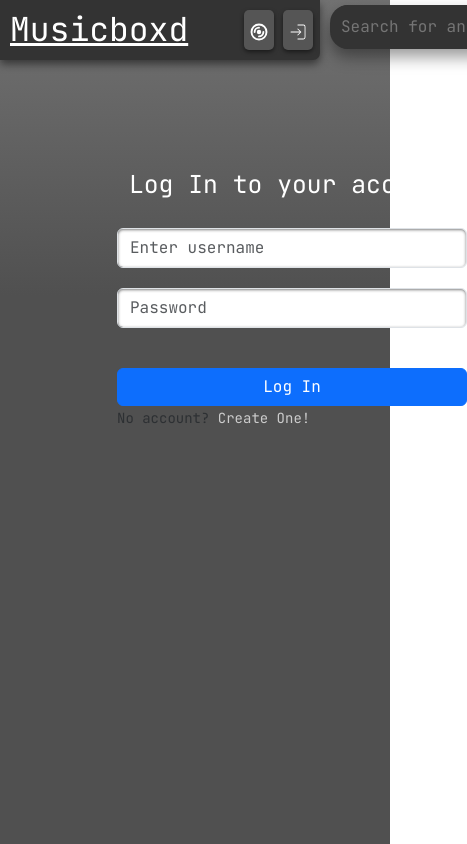
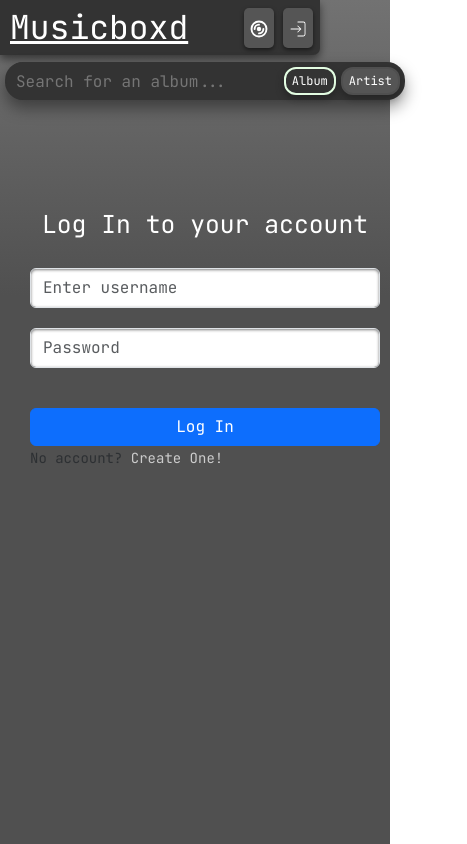
Before and after one commit to jlemoureATSSU/Musicboxd, a React (Create React App) app in the folder frontend/: page /login in a window 390 px wide. Shown: the whole page, 467 px wide, since content can reach past the window. Built offline with nearby package versions, Linux system fonts and the light colour scheme.

Commit message:
style changes

```diff
--- a/frontend/src/App.js
+++ b/frontend/src/App.js
@@ -49,7 +49,6 @@
           <Route path="/createListPage/:listId" element={<CreateListPage />} />
           <Route path="/albumPage/:spotifyId" element={<AlbumPage />} />
           <Route path="/artistPage/:artistSpotifyId" element={<ArtistPage />} />
-          <Route path="/searchBar" element={<SearchBar />} />
           <Route path="/listPage/:listId" element={<ListPage />} />
           <Route path="/albums" element={<Albums />} />
 
--- a/frontend/src/components/pages/albumPage.js
+++ b/frontend/src/components/pages/albumPage.js
@@ -233,7 +233,7 @@
                 <div className="album-artist">{artistLink}</div>
                 <img src={albumDetails.coverArtUrl} alt={`${title} cover art`} className="album-cover-art" />
                 <div className="album-info">
-                    <div className="album-release-date"> Released {formattedReleaseDate} </div>
+                    <div className="album-release-date"> Released: {formattedReleaseDate} </div>
                 </div>
             </div>
         </div>
--- a/frontend/src/components/pages/loginPage.js
+++ b/frontend/src/components/pages/loginPage.js
@@ -38,7 +38,7 @@
   };
 
   return (
-    <div className="main">
+    <div className="page">
       <div className="main login-container">
         <h2>Log In to your account</h2>
         <Form onSubmit={handleSubmit}>
--- a/frontend/src/components/pages/registerPage.js
+++ b/frontend/src/components/pages/registerPage.js
@@ -29,7 +29,7 @@
   };
 
   return (
-    <div className="main">
+    <div className="page">
       <div className="main login-container">
         <h2>Sign Up</h2>
         <Form onSubmit={handleSubmit}>
--- a/frontend/src/css/albumPage.css
+++ b/frontend/src/css/albumPage.css
@@ -9,6 +9,11 @@
     overflow-y: auto; /*div itself is scrollable when items wrap and dont fit vertically*/
     padding-bottom: 20px; /*20px padding at the bottom of the div so the last item isnt right up against the bottom of the div*/
 }
+@media (max-width: 835px) {
+    .album-page {
+        margin-top: 40px;
+    }
+  }
 /*styling of scrollbar*/
 .album-page::-webkit-scrollbar-track {
     margin-top: 20px;
@@ -178,6 +183,7 @@
     color: white;
     font-size: 17px;
     width: 140px;
+    min-width: 140px;
     height: 50px;
     border-radius: 8px;
     padding-bottom: 4px;
--- a/frontend/src/css/artistPage.css
+++ b/frontend/src/css/artistPage.css
@@ -1,11 +1,13 @@
 .artist-header {
     margin-left: 25px;
     display: flex;
+    flex-wrap: wrap; /*items in this container wrap under each other when they cant fit horizontally*/
     align-items: center;
     gap: 30px;
     padding-top: 5px;
     font-size: 40px;
   }
+
 
 .albums-container {
     display: flex;
@@ -20,6 +22,16 @@
     margin-right: 5px;
     gap: 15px;
 }
+
+@media (max-width: 835px) {
+  .artist-header {
+      margin-top: 40px;
+  }
+  .albums-container {
+      max-height: calc(100vh - 173px);
+  }
+}
+
 
 .albums-container::-webkit-scrollbar-track {
   margin-top: 20px;
--- a/frontend/src/css/createlist.css
+++ b/frontend/src/css/createlist.css
@@ -1,6 +1,12 @@
 .create-list-page {
   display: flex;
   flex-direction: column;
+}
+
+@media (max-width: 835px) {
+  .create-list-page {
+      margin-top: 40px;
+  }
 }
 
 .list-input-card {
--- a/frontend/src/css/login.css
+++ b/frontend/src/css/login.css
@@ -2,7 +2,6 @@
   background: transparent;
   border-radius: 8px;
   width: 350px;
-  margin-left: 30%;
   margin-top: 100px;
 }
 
--- a/frontend/src/css/searchbar.css
+++ b/frontend/src/css/searchbar.css
@@ -1,16 +1,26 @@
 .search-bar {
     position: fixed;
     display: flex;
-    top: 5px;
+    top: 9px;
     margin-left: 330px;
     padding-right: 5px;
     padding-left: 1px;
     background-color: #333;
     box-shadow: 0 8px 16px rgba(0,0,0,0.4);
     border-radius: 18px;
-    width: 400px;
+    width: 500px;
     align-items: center;
     z-index: 100;
+    height: 38px;
+  }
+  @media (max-width: 835px) {
+    .search-bar {
+      position: fixed;
+      margin-top: 7px;
+      margin-left: 5px;
+      top: 55px;
+      width: 400px;
+    }
   }
   .search-results {
     position: absolute;
@@ -46,6 +56,7 @@
   .search-bar input {
     width: 100%;
     padding: 10px;
+    height: 100%;
     margin: 0;
     border: none;
     border-radius: 18px;
--- a/frontend/src/css/sidebar.css
+++ b/frontend/src/css/sidebar.css
@@ -8,7 +8,7 @@
   top: 0;
   left: 0;
   width: 320px;
-  height: 60px;
+  height: 55px;
   background-color: #333;
   box-shadow: 0 4px 8px rgba(0, 0, 0, 0.5);
   z-index: 100;
--- a/frontend/src/css/style.css
+++ b/frontend/src/css/style.css
@@ -10,6 +10,11 @@
 
 .page{
   margin-left: 20px;
+  display: flex;
+  flex-wrap: wrap;
+  overflow-y: auto;
+  justify-content: center;
+
 
 }
 
@@ -39,6 +44,15 @@
   font-size: 18px;
   text-align: left;
   margin-left: 30px;
+}
+
+@media (max-width: 835px) {
+  .recent-lists-container-title {
+    margin-top: 40px;
+  }
+  .page {
+    margin-top: 40px;
+  }
 }
 .highest-rated-albums-container-title {
   margin-top:10px;
```
